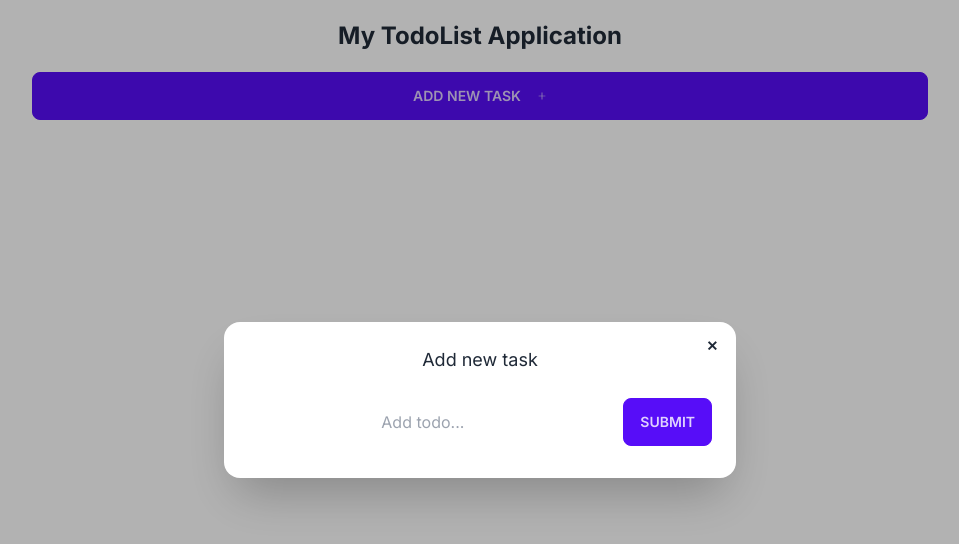
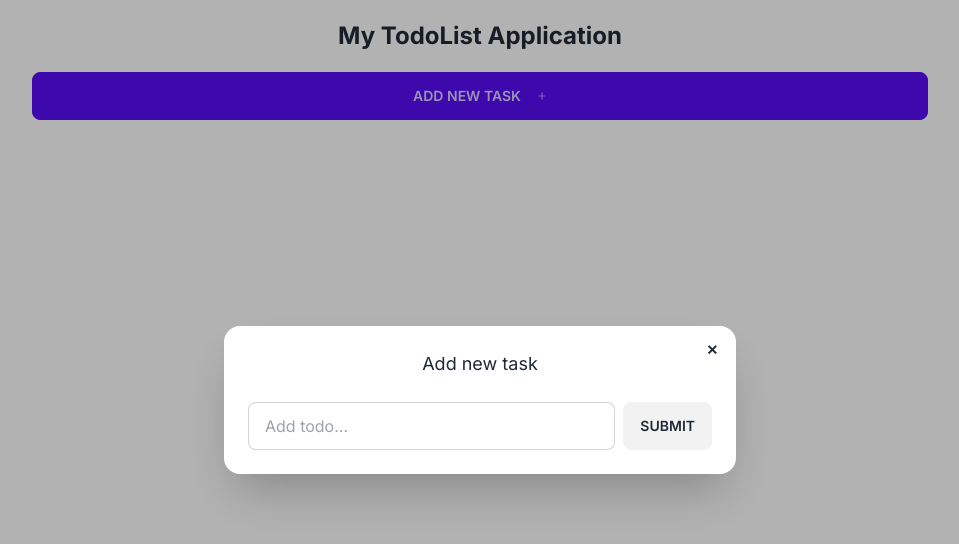
Before and after one commit to Mkdenno/todolistApp, a Next.js app: page / in a window 1280 px wide. Both pictures are taken after a click on the button "ADD NEW TASK". Shown: the top 544 px of the page, without its empty margins (160-1119 px from the left). Built offline with nearby package versions, Linux system fonts and the light colour scheme.

Commit message:
It will add styles

```diff
--- a/components/Modal.js
+++ b/components/Modal.js
@@ -35,12 +35,11 @@ const Modal= ({modalOpen,setModalOpen}) => {
       <div className='modal-action'>
       <input
     type='text'
-    className='form-control mb-2 mr-sm-2'
-    placeholder='Add todo...'
+    className="input input-bordered w-full"    placeholder='Add todo...'
     value={value}
     onChange={(event) => setValue(event.target.value)}></input>
 
-<button type='submit' className='btn btn-primary mb-2'>
+<button type='submit' className='btn'>
     Submit
 </button>
       </div>
--- a/components/TodoItem.js
+++ b/components/TodoItem.js
@@ -26,19 +26,15 @@ const TodoItem = ({ id, title, completed }) => {
 	return (
 
 
-        <div className="overflow-x-auto">
-  <table className="table">
+        <div className="m-5">
 
-    <tbody>
-      <tr className="m-4 bg-base-200">
-        <td className=''><input type='checkbox' className='mr-3' checked={completed} onChange={handlecompleteClick}></input></td>
-        <td className='"w-full"'>{title}</td>
-        <td><button onClick={handleDeleteTodo}> <FiTrash2 cursor="pointer" className="text-red-500"  /></button></td>
+      <tr className=" bg-base-200">
+        <td className="w-full">{title}</td>
+        <td className="flex gap-5">
+        <input type='checkbox' className="checkbox"  checked={completed} onChange={handlecompleteClick} size={20}/>
+        <FiTrash2 onClick={handleDeleteTodo} cursor="pointer" className="text-red-500" size={20} />
+           </td>
       </tr>
-
-
-    </tbody>
-  </table>
 </div>
 
 
```
